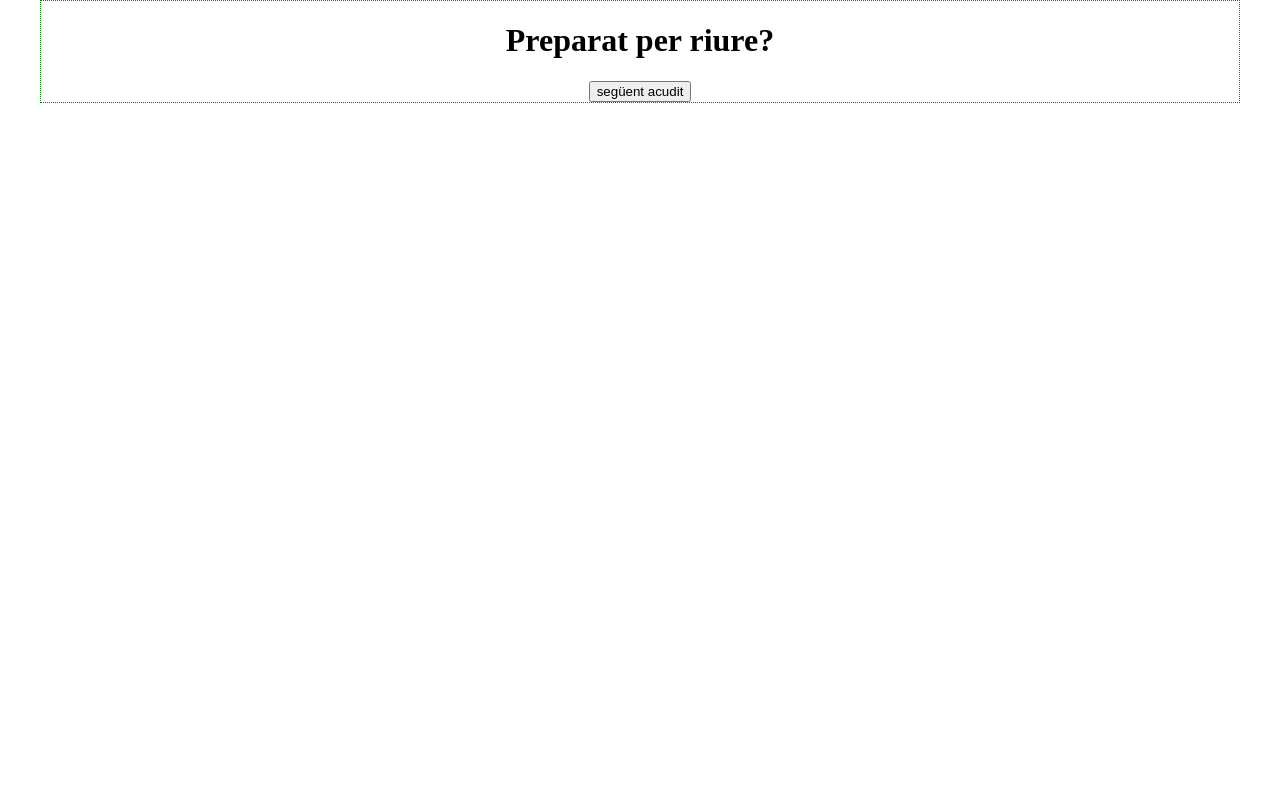
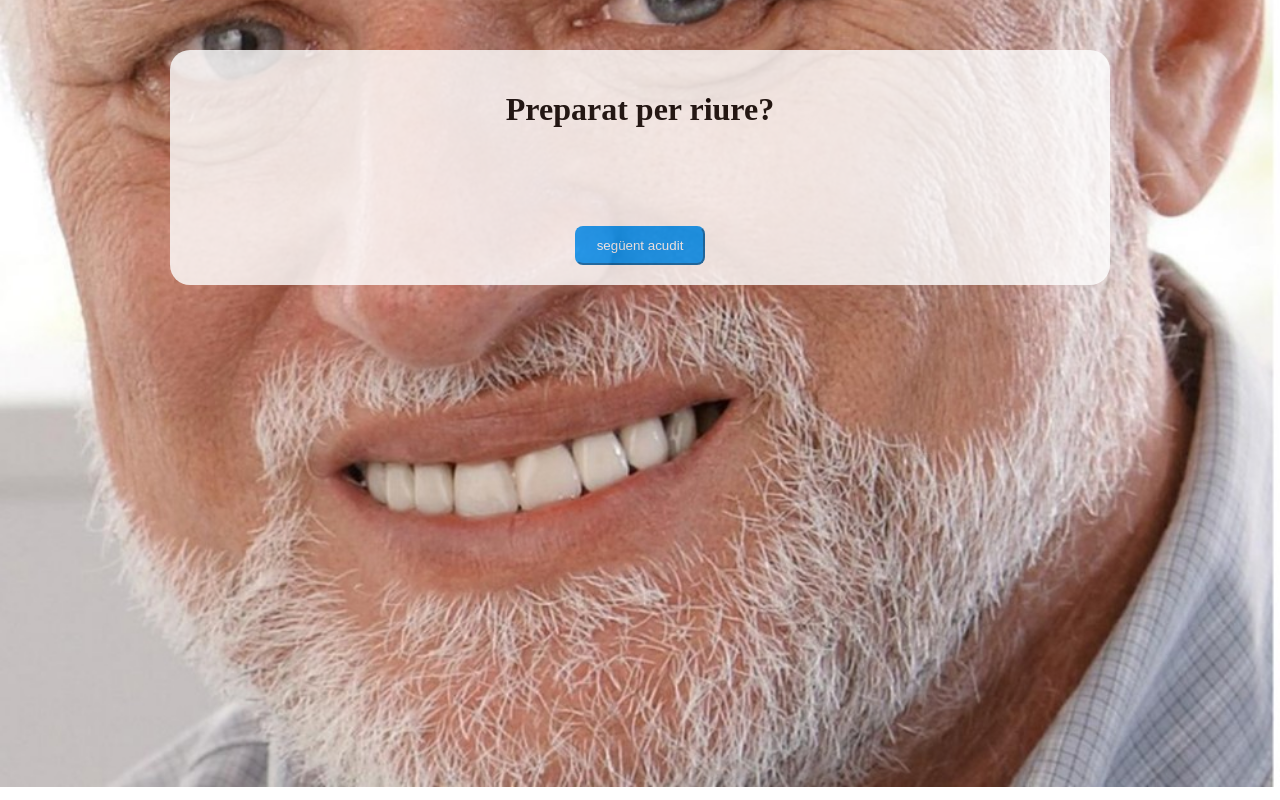
Before and after one commit to Bazza6/Acudits-jokes-website-with-API, a plain HTML site: page index.html in a window 1280 px wide. Drawn offline with Linux system fonts and the light colour scheme.

Commit message:
Ex. 2: basic style

```diff
--- a/index.html
+++ b/index.html
@@ -13,6 +13,7 @@
 
     <main>
         <h1>Preparat per riure?</h1>
+        <p id="joke"></p>
         <button onclick="getJoke()">següent acudit</button>
     </main>
 
--- a/main.js
+++ b/main.js
@@ -12,7 +12,7 @@ const getJoke = async () => {
 
         const datos = await respuesta.json(); //a que sirve .json() ?
         joke = datos.joke;
-        //document.getElementById("contenedor").innerHTML = joke;
+        document.getElementById("joke").innerHTML = `<cite>"${joke}"</cite>`;
 
         //console.log("datos (respuesta.json()): ", datos);
         console.log("acudit: ", joke);
--- a/style.css
+++ b/style.css
@@ -1,9 +1,36 @@
 body {
-  width: 1200px;
+  max-width: 1200px;
   margin: auto;
+  background-image: url(./img/sad-smile.jpg);
+  background-repeat: no-repeat;
+  background-position: center;
+  height: 500px;
+  background-size: cover;
 }
 
 main {
-  border: 1px dotted green;
   text-align: center;
+  padding: 20px;
+  width: 75%;
+  margin: auto;
+  margin-top: 50px;
+  border-radius: 20px;
+  background-color: #ffffff;
+  opacity: 0.8;
 }
+
+p {
+  padding: 30px;
+}
+
+button {
+  background-color: rgb(0, 153, 255);
+  border-color: rgb(0, 153, 255);
+  color: white;
+  padding: 10px 20px;
+  border-radius: 8px;
+}
+button:hover {
+  background-color: white;
+  color: black;
+}
```
Also changed, not shown: img/ridere.jpeg (added).
